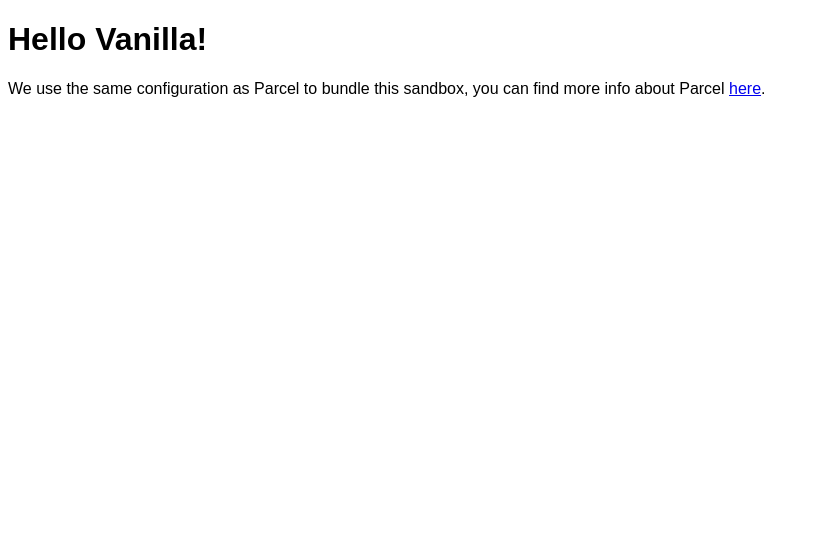
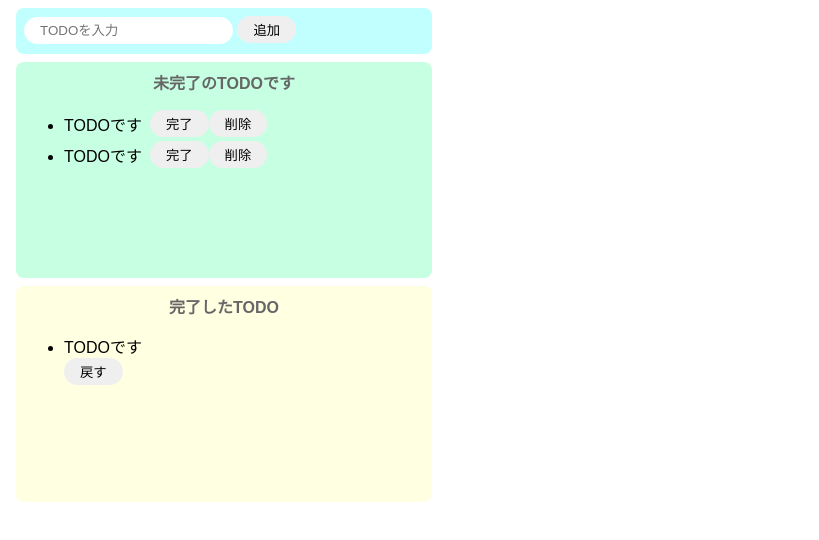
Before and after one commit to shouarai/todo.js, a website built with Parcel: page index.html in a window 1280 px wide. Shown: the whole page, without its empty margins (0-819 px from the left). Built offline with nearby package versions, Linux system fonts and the light colour scheme.

Commit message:
html,css修正0202

```diff
--- a/index.html
+++ b/index.html
@@ -1,16 +1,38 @@
 <!DOCTYPE html>
 <html>
+  <head>
+    <title>TODO(JS)</title>
+    <meta charset="UTF-8" />
+  </head>
 
-<head>
-	<title>Parcel Sandbox</title>
-	<meta charset="UTF-8" />
-</head>
+  <body>
+    <div class="input-area">
+      <input placeholder="TODOを入力" />
+      <button>追加</button>
+    </div>
+    <div class="imcomplete-area">
+      <p class="title">未完了のTODOです</p>
+      <ul>
+        <div class="list-row">
+          <li>TODOです</li>
+          <button>完了</button>
+          <button>削除</button>
+        </div>
 
-<body>
-	<div id="app"></div>
-
-	<script src="src/index.js">
-	</script>
-</body>
-
+        <div class="list-row">
+          <li>TODOです</li>
+          <button>完了</button>
+          <button>削除</button>
+        </div>
+      </ul>
+    </div>
+    <div class="complete-area">
+      <p class="title">完了したTODO</p>
+      <ul>
+        <li>TODOです</li>
+        <button>戻す</button>
+      </ul>
+    </div>
+    <script src="src/index.js"></script>
+  </body>
 </html>
--- a/src/index.js
+++ b/src/index.js
@@ -1,10 +1 @@
 import "./styles.css";
-
-document.getElementById("app").innerHTML = `
-<h1>Hello Vanilla!</h1>
-<div>
-  We use the same configuration as Parcel to bundle this sandbox, you can find more
-  info about Parcel
-  <a href="https://parceljs.org" target="_blank" rel="noopener noreferrer">here</a>.
-</div>
-`;
--- a/src/styles.css
+++ b/src/styles.css
@@ -1,3 +1,65 @@
 body {
   font-family: sans-serif;
 }
+
+input {
+  border-radius: 16px;
+  border: none;
+  padding: 6px 16px;
+  outline: none;
+}
+
+button {
+  border-radius: 16px;
+  border: none;
+  padding: 4px 16px;
+}
+
+button:hover {
+  background-color: #ff7fff;
+  color: #fff;
+  cursor: pointer;
+}
+li {
+  margin-right: 8px;
+}
+
+.input-area {
+  background-color: #c1ffff;
+  width: 400px;
+  height: 30px;
+  padding: 8px;
+  margin: 8px;
+  border-radius: 8px;
+}
+
+.imcomplete-area {
+  background-color: #c6ffe2;
+  width: 400px;
+  min-height: 200px;
+  padding: 8px;
+  margin: 8px;
+  border-radius: 8px;
+}
+
+.complete-area {
+  background-color: #ffffe2;
+  width: 400px;
+  min-height: 200px;
+  padding: 8px;
+  margin: 8px;
+  border-radius: 8px;
+}
+
+.title {
+  text-align: center;
+  margin-top: 0;
+  font-weight: bold;
+  color: #666;
+}
+
+.list-row {
+  display: flex;
+  align-items: center;
+  padding-bottom: 4px;
+}
```
